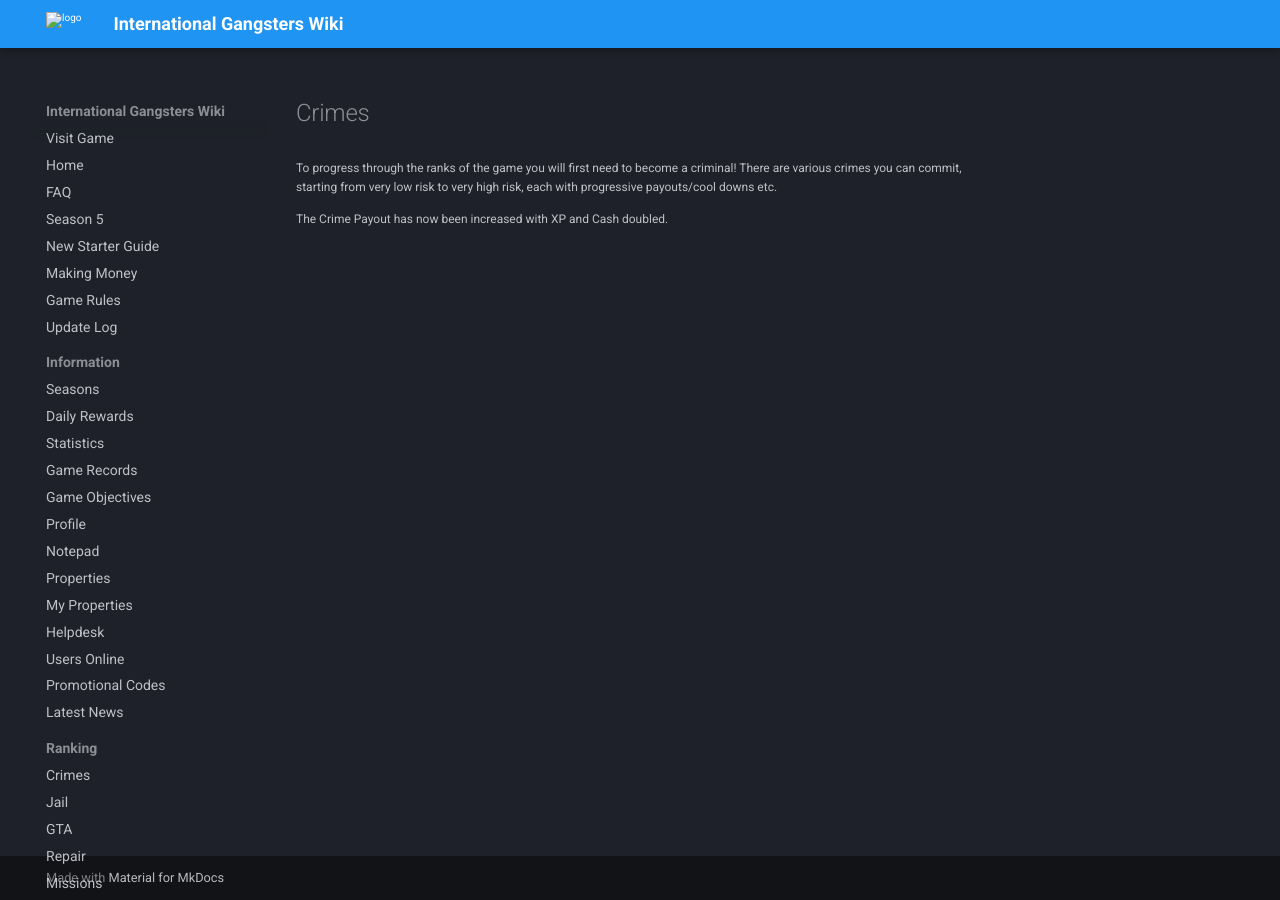
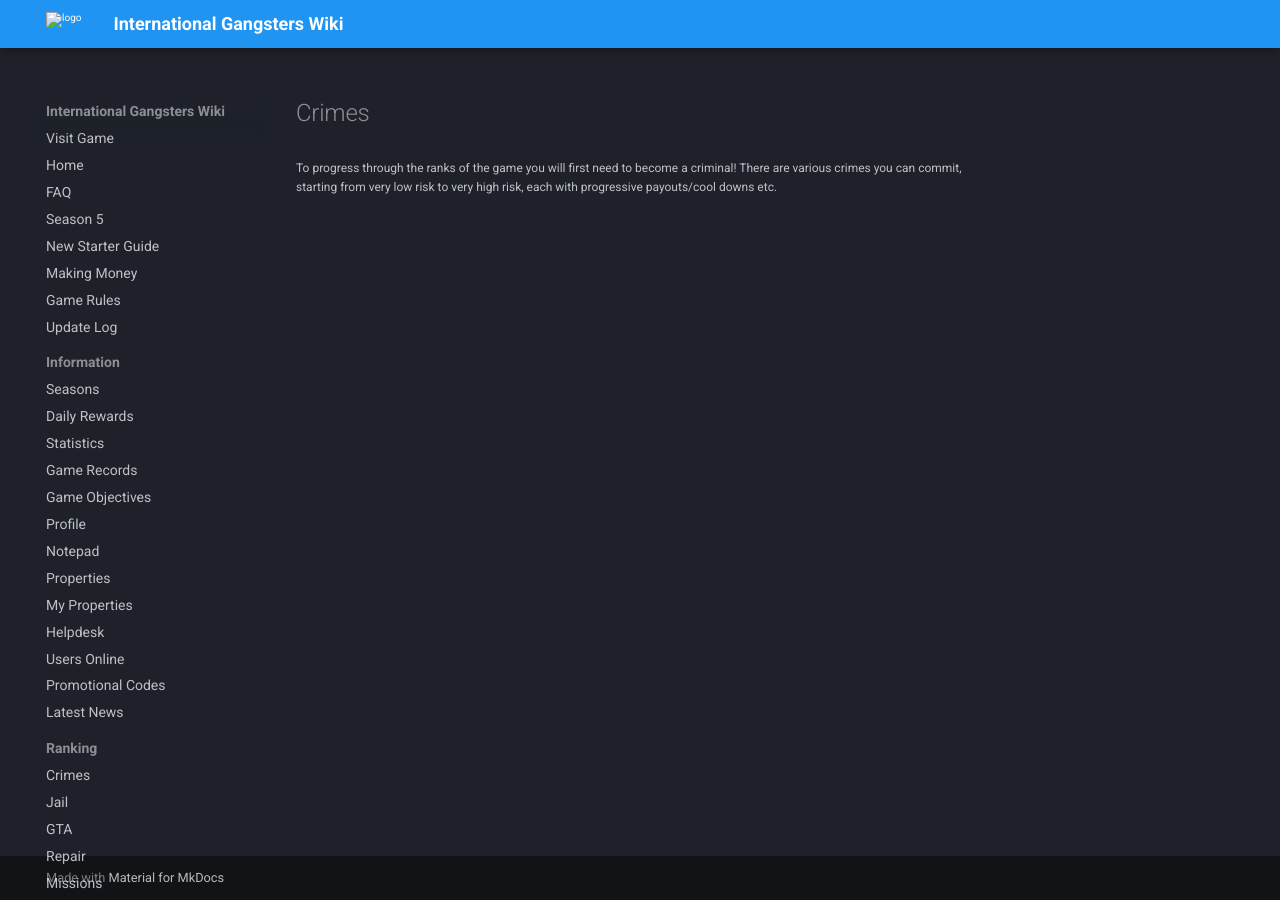
Before and after one commit to InternationalGangsters/wiki, an MkDocs documentation site: the page built from docs/ranking/crimes.md, in a window 1280 px wide. Built offline with MkDocs 1.6.1 and Material for MkDocs 9.7.7, drawn with Linux system fonts in a browser that asks for light colours; comment, search, counter and statistics services are not loaded.

Commit message:
Update crimes.md

```diff
--- a/docs/ranking/crimes.md
+++ b/docs/ranking/crimes.md
@@ -1,5 +1,3 @@
 # Crimes
 
 To progress through the ranks of the game you will first need to become a criminal! There are various crimes you can commit, starting from very low risk to very high risk, each with progressive payouts/cool downs etc.
-
-The Crime Payout has now been increased with XP and Cash doubled.
```
